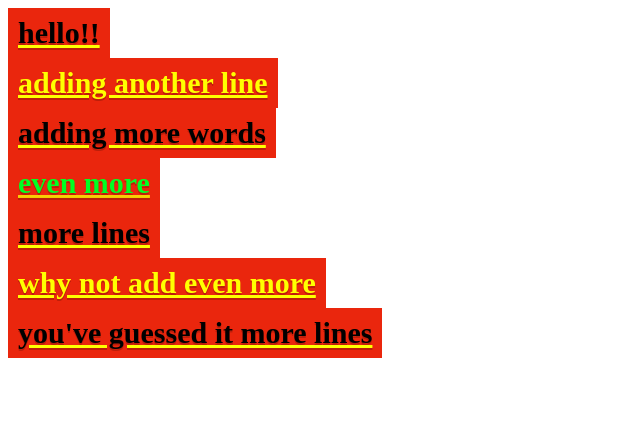
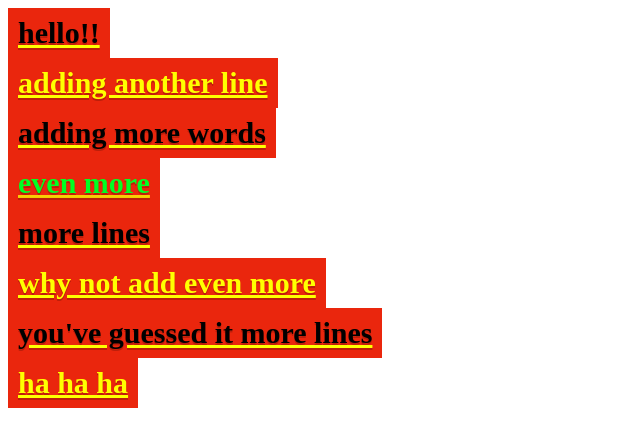
Before and after one commit to immanuelvatta/automatic-lamp, a plain HTML site: page index.html in a window 1280 px wide. Shown: the whole page, without its empty margins (0-640 px from the left). Drawn offline with Linux system fonts and the light colour scheme.

Commit message:
added ha ha to html

```diff
--- a/index.html
+++ b/index.html
@@ -16,5 +16,6 @@
     <h3>more lines</h3> <br>
     <h2>why not add even more</h2> <br>
     <h1>you've guessed it more lines</h1> <br>
+    <h2>ha ha ha</h2>
 </body>
 </html>
```
